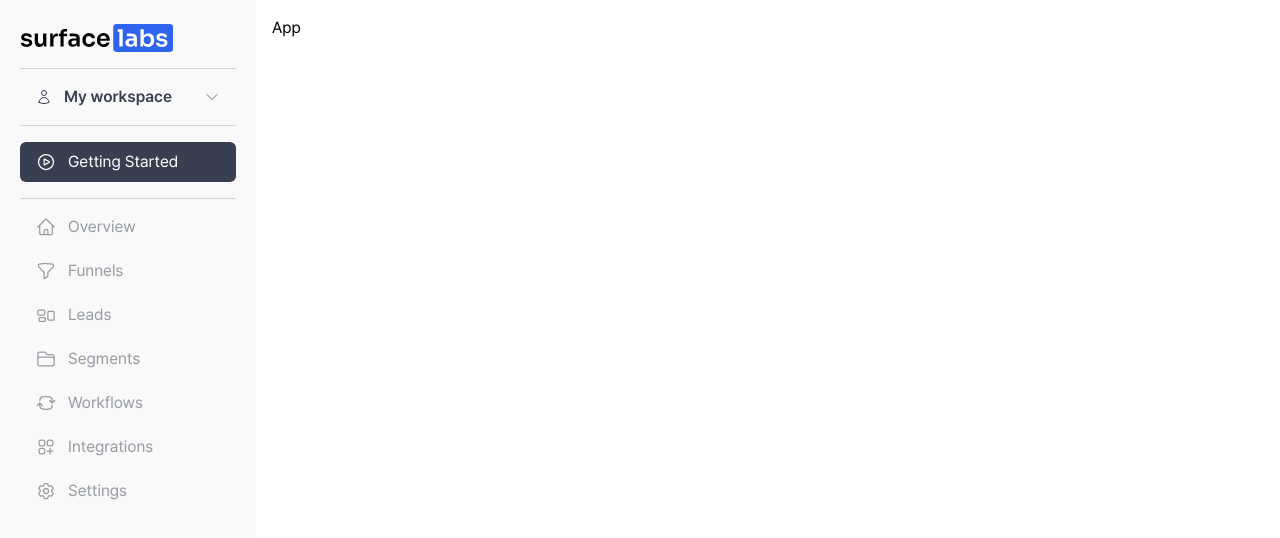
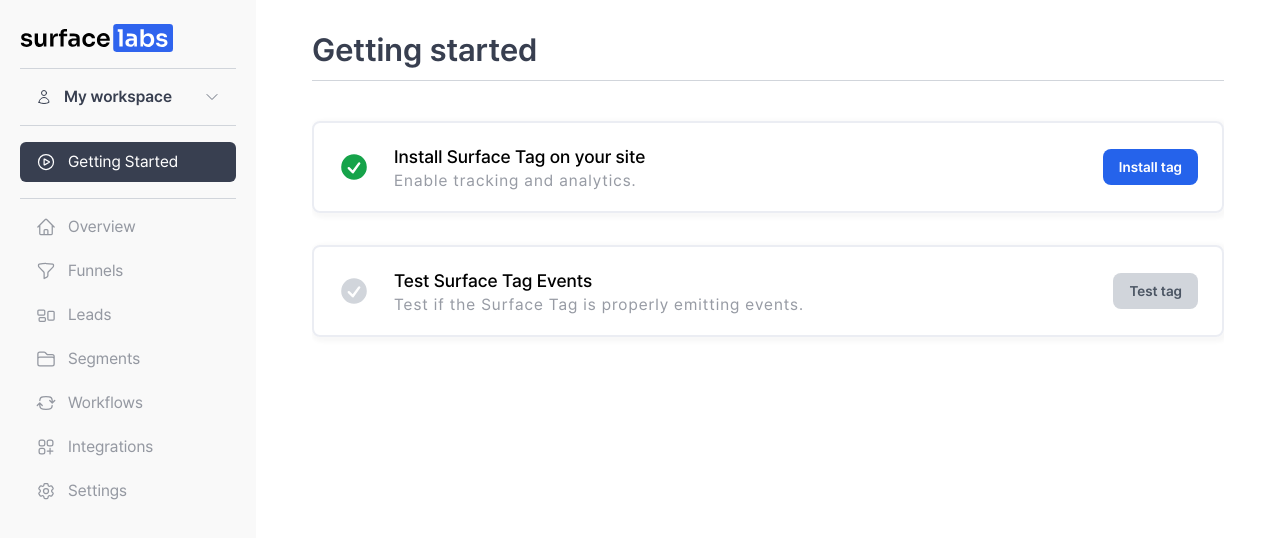
Before and after one commit to tanaydpatel/web-analytics-tracker, a Next.js app: page /dashboard in a window 1280 px wide. Shown: the top 538 px of the page. Built offline with nearby package versions, Linux system fonts and the light colour scheme.

Commit message:
⚡ UI for action banners in dashboard

```diff
--- a/src/app/dashboard/layout.tsx
+++ b/src/app/dashboard/layout.tsx
@@ -72,7 +72,7 @@ export default function DashboardLayout({ children }: PropsWithChildren) {
         </div>
       </aside>
 
-      <div className="p-4 sm:ml-64">
+      <div className="px-14 py-8 sm:ml-64">
         <div className="flex-1 overflow-auto">
           <main>{children}</main>
         </div>
--- a/src/app/dashboard/page.tsx
+++ b/src/app/dashboard/page.tsx
@@ -1,11 +1,48 @@
-import React from "react";
+"use client";
+
+import React, { useState } from "react";
+import ActionBanner from "~/components/ActionBanner";
+import { STEP } from "~/constants";
 
 type Props = {
   name: string;
 };
 
 const Page: React.FC<Props> = ({ name }) => {
-  return <div>App</div>;
+  const [currentStep, setCurrentStep] = useState<string | null>(null);
+
+  const handleCurrentStep = (step: string) => {
+    return () => {
+      setCurrentStep(step);
+    };
+  };
+
+  return (
+    <div>
+      <h1 className="text-text-black text-[32px] font-semibold leading-9">
+        Getting started
+      </h1>
+      <hr className="mb-10 mt-3 border-t border-gray-300" />
+      <ActionBanner
+        title="Install Surface Tag on your site"
+        subTitle="Enable tracking and analytics."
+        buttonLabel="Install tag"
+        status="completed"
+        isDisabled={false}
+        isExpanded={currentStep === STEP.INSTALL}
+        handleExpand={handleCurrentStep(STEP.INSTALL)}
+      />
+      <ActionBanner
+        title="Test Surface Tag Events"
+        subTitle="Test if the Surface Tag is properly emitting events."
+        buttonLabel="Test tag"
+        status="pending"
+        isDisabled={true}
+        isExpanded={currentStep === STEP.TEST}
+        handleExpand={handleCurrentStep(STEP.TEST)}
+      />
+    </div>
+  );
 };
 
 export default Page;
--- /dev/null
+++ b/src/components/ActionBanner.tsx
@@ -0,0 +1,61 @@
+"use client";
+
+import React, { useEffect, useState } from "react";
+import Button from "./Button";
+import {
+  CheckCircleIcon,
+  ExclamationCircleIcon,
+} from "@heroicons/react/20/solid";
+import { STATUS } from "~/constants";
+
+interface ActionBannerProps {
+  title: string;
+  subTitle: string;
+  buttonLabel: string;
+  status: "pending" | "error" | "completed";
+  isDisabled: boolean;
+  isExpanded: boolean;
+  handleExpand: () => void;
+}
+
+const ActionBanner: React.FC<ActionBannerProps> = ({
+  title,
+  subTitle,
+  buttonLabel,
+  status = STATUS.PENDING,
+  isDisabled = true,
+  isExpanded = false,
+  handleExpand,
+}) => {
+  return (
+    <div className="mb-8 flex h-[92px] w-full flex-row items-start justify-between gap-6 rounded-lg border-2 border-[#ebedf3] px-6 shadow-[2px_2px_4px_3px_rgba(0,0,0,0.03)]">
+      <div className="flex h-full flex-row">
+        <div className="flex h-full flex-col items-center justify-center">
+          {status === "error" && (
+            <ExclamationCircleIcon className="h-8 w-8 text-red-600" />
+          )}
+          {status === "pending" && (
+            <CheckCircleIcon className="h-8 w-8 text-gray-300" />
+          )}
+          {status === "completed" && (
+            <CheckCircleIcon className="h-8 w-8 text-green-600" />
+          )}
+        </div>
+        <div className="ml-6 flex h-full flex-col items-start justify-center">
+          <p className="text-lg font-medium text-black">{title}</p>
+          <p className="text-text-light-gray text-base leading-5 tracking-[1px]">
+            {subTitle}
+          </p>
+        </div>
+      </div>
+      <div className="flex h-full flex-col items-center justify-center">
+        <Button
+          isDisabled={isDisabled}
+          label={buttonLabel}
+          onClick={handleExpand}
+        />
+      </div>
+    </div>
+  );
+};
+export default ActionBanner;
--- /dev/null
+++ b/src/components/Button.tsx
@@ -0,0 +1,22 @@
+"use client";
+
+import React from "react";
+
+interface ButtonProps {
+  label: string;
+  onClick: () => void;
+  isDisabled: boolean;
+}
+
+const Button: React.FC<ButtonProps> = ({ label, onClick, isDisabled }) => {
+  return (
+    <button
+      disabled={isDisabled}
+      className={`w-content h-9 rounded-lg ${isDisabled ? "cursor-not-allowed bg-gray-300 text-gray-600" : "cursor-pointer bg-blue-600 text-white"} px-4`}
+      onClick={onClick}
+    >
+      <span className="text-sm font-semibold leading-6">{label}</span>
+    </button>
+  );
+};
+export default Button;
--- /dev/null
+++ b/src/constants.tsx
@@ -0,0 +1,10 @@
+export const STATUS = {
+  PENDING: "pending",
+  COMPLETED: "completed",
+  ERROR: "ERROR",
+};
+
+export const STEP = {
+  INSTALL: "install",
+  TEST: "test",
+};
--- a/src/styles/globals.css
+++ b/src/styles/globals.css
@@ -4,6 +4,7 @@
 
 html {
   font-family: "Pretendard";
+  color: #15171f;
 }
 
 @font-face {
--- a/tailwind.config.ts
+++ b/tailwind.config.ts
@@ -12,7 +12,7 @@ export default {
       colors: {
         "bg-light-gray": "#F9F9F9",
         "text-black": "#383f50",
-        "text-light-gray": "#383f5080",
+        "text-light-gray": "#383f5085",
       },
     },
   },
```
Also changed, not shown: src/components/CheckInstallation.tsx (added), src/components/InstallationSnippet.tsx (added).
